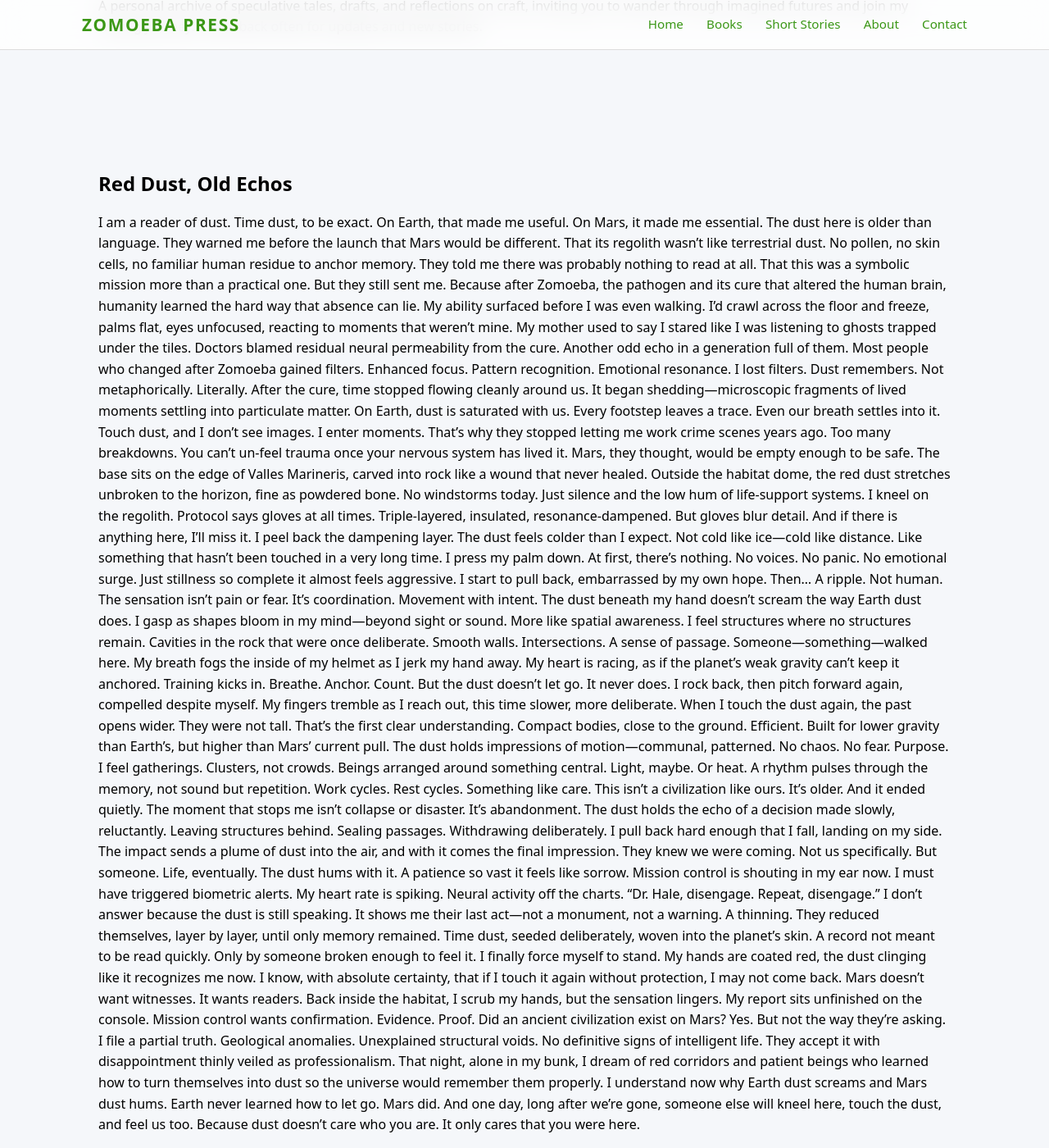
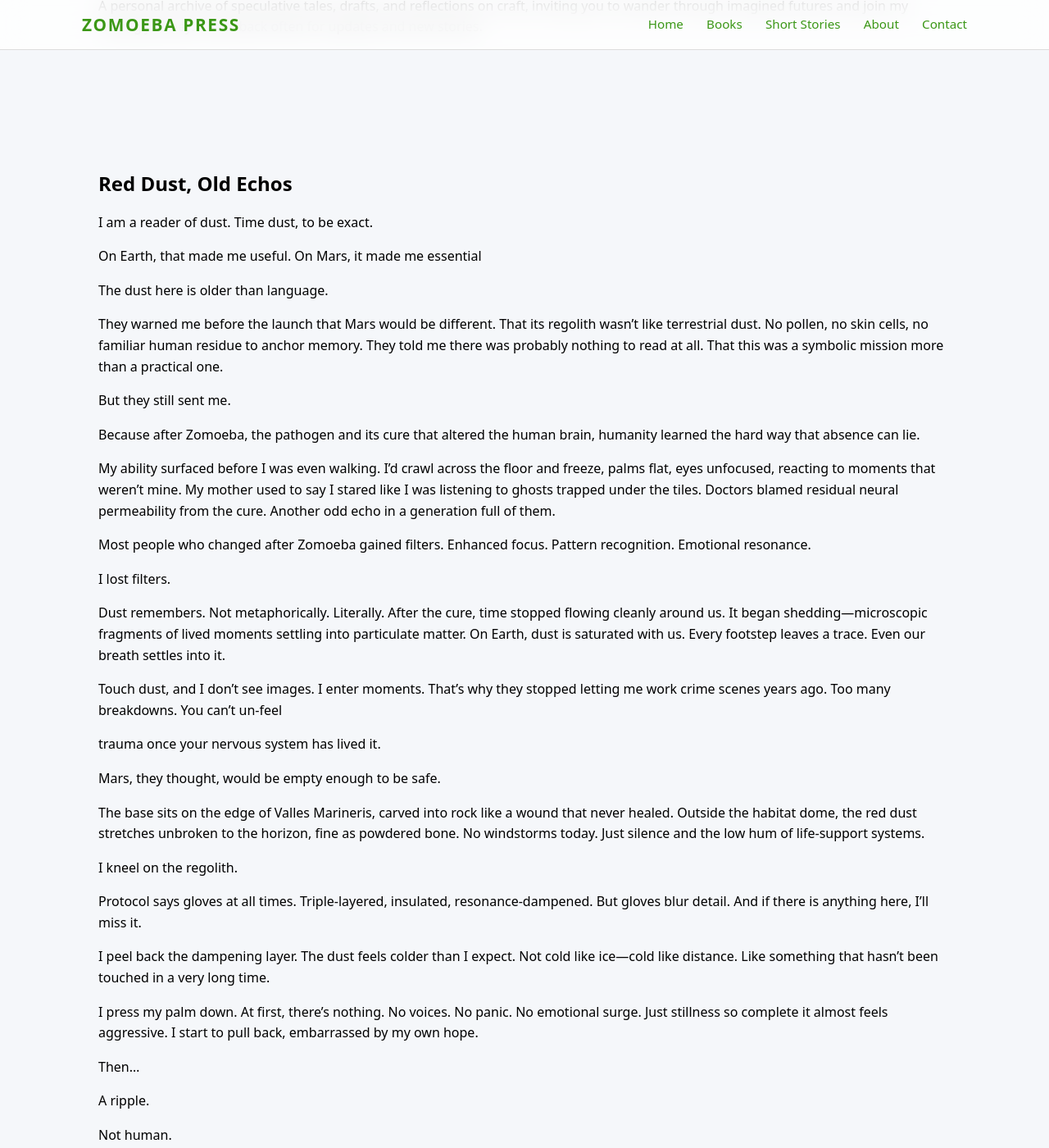
Before and after one commit to susanlynn-books/zomoeba, a Jekyll site: the page built from Short Stories.md, in a window 1280 px wide and 1400 px high, scrolled down 720 px. Shown: the whole window at 82% size. Built offline with Jekyll 4.4.1, drawn with Linux system fonts in a browser that asks for light colours; some of the changed text lies outside the part shown.

Commit message:
Update Short Stories.md

```diff
--- a/Short Stories.md
+++ b/Short Stories.md
@@ -37,107 +37,107 @@ permalink: /short stories/
 <section class="section section-dark">
   <div class="container">
     <h2>Red Dust, Old Echos</h2>
-    <p>
-     I am a reader of dust. Time dust, to be exact.
 
-On Earth, that made me useful. On Mars, it made me essential.
+    <p>I am a reader of dust. Time dust, to be exact.</p>
 
-The dust here is older than language.
+<p>On Earth, that made me useful. On Mars, it made me essential</p>
 
-They warned me before the launch that Mars would be different. That its regolith wasn’t like terrestrial dust. No pollen, no skin cells, no familiar human residue to anchor memory. They told me there was probably nothing to read at all. That this was a symbolic mission more than a practical one.
+<p>The dust here is older than language.</p>
 
-But they still sent me.
+<p>They warned me before the launch that Mars would be different. That its regolith wasn’t like terrestrial dust. No pollen, no skin cells, no familiar human residue to anchor memory. They told me there was probably nothing to read at all. That this was a symbolic mission more than a practical one.</p>
 
-Because after Zomoeba, the pathogen and its cure that altered the human brain, humanity learned the hard way that absence can lie.
+<p>But they still sent me.</p>
 
-My ability surfaced before I was even walking. I’d crawl across the floor and freeze, palms flat, eyes unfocused, reacting to moments that weren’t mine. My mother used to say I stared like I was listening to ghosts trapped under the tiles. Doctors blamed residual neural permeability from the cure. Another odd echo in a generation full of them.
+<p>Because after Zomoeba, the pathogen and its cure that altered the human brain, humanity learned the hard way that absence can lie.</p>
 
-Most people who changed after Zomoeba gained filters. Enhanced focus. Pattern recognition. Emotional resonance.
+<p>My ability surfaced before I was even walking. I’d crawl across the floor and freeze, palms flat, eyes unfocused, reacting to moments that weren’t mine. My mother used to say I stared like I was listening to ghosts trapped under the tiles. Doctors blamed residual neural permeability from the cure. Another odd echo in a generation full of them.</p>
 
-I lost filters.
+<p>Most people who changed after Zomoeba gained filters. Enhanced focus. Pattern recognition. Emotional resonance.</p>
 
-Dust remembers. Not metaphorically. Literally. After the cure, time stopped flowing cleanly around us. It began shedding—microscopic fragments of lived moments settling into particulate matter. On Earth, dust is saturated with us. Every footstep leaves a trace. Even our breath settles into it.
+<p>I lost filters.</p>
 
-Touch dust, and I don’t see images. I enter moments. That’s why they stopped letting me work crime scenes years ago. Too many breakdowns. You can’t un-feel trauma once your nervous system has lived it.
+<p>Dust remembers. Not metaphorically. Literally. After the cure, time stopped flowing cleanly around us. It began shedding—microscopic fragments of lived moments settling into particulate matter. On Earth, dust is saturated with us. Every footstep leaves a trace. Even our breath settles into it.</p>
 
-Mars, they thought, would be empty enough to be safe.
+<p>Touch dust, and I don’t see images. I enter moments. That’s why they stopped letting me work crime scenes years ago. Too many breakdowns. You can’t un-feel <p>trauma once your nervous system has lived it.</p>
 
-The base sits on the edge of Valles Marineris, carved into rock like a wound that never healed. Outside the habitat dome, the red dust stretches unbroken to the horizon, fine as powdered bone. No windstorms today. Just silence and the low hum of life-support systems.
+<p>Mars, they thought, would be empty enough to be safe.</p>
 
-I kneel on the regolith.
+<p>The base sits on the edge of Valles Marineris, carved into rock like a wound that never healed. Outside the habitat dome, the red dust stretches unbroken to the horizon, fine as powdered bone. No windstorms today. Just silence and the low hum of life-support systems.</p>
 
-Protocol says gloves at all times. Triple-layered, insulated, resonance-dampened. But gloves blur detail. And if there is anything here, I’ll miss it.
+<p>I kneel on the regolith.</p>
 
-I peel back the dampening layer. The dust feels colder than I expect. Not cold like ice—cold like distance. Like something that hasn’t been touched in a very long time.
+<p>Protocol says gloves at all times. Triple-layered, insulated, resonance-dampened. But gloves blur detail. And if there is anything here, I’ll miss it.</p>
 
-I press my palm down. At first, there’s nothing. No voices. No panic. No emotional surge. Just stillness so complete it almost feels aggressive. I start to pull back, embarrassed by my own hope.
+<p>I peel back the dampening layer. The dust feels colder than I expect. Not cold like ice—cold like distance. Like something that hasn’t been touched in a very long time.</p>
 
-Then…
+<p>I press my palm down. At first, there’s nothing. No voices. No panic. No emotional surge. Just stillness so complete it almost feels aggressive. I start to pull back, embarrassed by my own hope.</p>
 
-A ripple.
+<p>Then…</p>
 
-Not human.
+<p>A ripple.</p>
 
-The sensation isn’t pain or fear. It’s coordination. Movement with intent. The dust beneath my hand doesn’t scream the way Earth dust does.
+<p>Not human.</p>
 
-I gasp as shapes bloom in my mind—beyond sight or sound. More like spatial awareness. I feel structures where no structures remain. Cavities in the rock that were once deliberate. Smooth walls. Intersections. A sense of passage.
+<p>The sensation isn’t pain or fear. It’s coordination. Movement with intent. The dust beneath my hand doesn’t scream the way Earth dust does.</p>
 
-Someone—something—walked here.
+<p>I gasp as shapes bloom in my mind—beyond sight or sound. More like spatial awareness. I feel structures where no structures remain. Cavities in the rock that were once deliberate. Smooth walls. Intersections. A sense of passage.</p>
 
-My breath fogs the inside of my helmet as I jerk my hand away. My heart is racing, as if the planet’s weak gravity can’t keep it anchored. Training kicks in. Breathe. Anchor. Count.
+<p>Someone—something—walked here.</p>
 
-But the dust doesn’t let go. It never does.
+<p>My breath fogs the inside of my helmet as I jerk my hand away. My heart is racing, as if the planet’s weak gravity can’t keep it anchored. Training kicks in. Breathe. Anchor. Count.</p>
 
-I rock back, then pitch forward again, compelled despite myself. My fingers tremble as I reach out, this time slower, more deliberate. When I touch the dust again, the past opens wider.
+<p>But the dust doesn’t let go. It never does.</p>
 
-They were not tall.
+<p>I rock back, then pitch forward again, compelled despite myself. My fingers tremble as I reach out, this time slower, more deliberate. When I touch the dust again, the past opens wider.</p>
 
-That’s the first clear understanding. Compact bodies, close to the ground. Efficient. Built for lower gravity than Earth’s, but higher than Mars’ current pull. The dust holds impressions of motion—communal, patterned. No chaos. No fear.
+<p>They were not tall.</p>
 
-Purpose.
+<p>That’s the first clear understanding. Compact bodies, close to the ground. Efficient. Built for lower gravity than Earth’s, but higher than Mars’ current pull. The dust holds impressions of motion—communal, patterned. No chaos. No fear.</p>
 
-I feel gatherings. Clusters, not crowds. Beings arranged around something central. Light, maybe. Or heat. A rhythm pulses through the memory, not sound but repetition. Work cycles. Rest cycles. Something like care.
+<p>Purpose.</p>
 
-This isn’t a civilization like ours. It’s older. And it ended quietly.
+<p>I feel gatherings. Clusters, not crowds. Beings arranged around something central. Light, maybe. Or heat. A rhythm pulses through the memory, not sound but repetition. Work cycles. Rest cycles. Something like care.</p>
 
-The moment that stops me isn’t collapse or disaster. It’s abandonment. The dust holds the echo of a decision made slowly, reluctantly. Leaving structures behind. Sealing passages. Withdrawing deliberately.
+<p>This isn’t a civilization like ours. It’s older. And it ended quietly.</p>
 
-I pull back hard enough that I fall, landing on my side. The impact sends a plume of dust into the air, and with it comes the final impression. They knew we were coming.
+<p>The moment that stops me isn’t collapse or disaster. It’s abandonment. The dust holds the echo of a decision made slowly, reluctantly. Leaving structures behind. Sealing passages. Withdrawing deliberately.</p>
 
-Not us specifically. But someone. Life, eventually.
+<p>I pull back hard enough that I fall, landing on my side. The impact sends a plume of dust into the air, and with it comes the final impression. They knew we were coming.</p>
 
-The dust hums with it. A patience so vast it feels like sorrow.
+<p>Not us specifically. But someone. Life, eventually.</p>
 
-Mission control is shouting in my ear now. I must have triggered biometric alerts. My heart rate is spiking. Neural activity off the charts.
+<p>The dust hums with it. A patience so vast it feels like sorrow.</p>
 
-“Dr. Hale, disengage. Repeat, disengage.”
+<p>Mission control is shouting in my ear now. I must have triggered biometric alerts. My heart rate is spiking. Neural activity off the charts.</p>
 
-I don’t answer because the dust is still speaking. It shows me their last act—not a monument, not a warning. A thinning. They reduced themselves, layer by layer, until only memory remained. Time dust, seeded deliberately, woven into the planet’s skin.
+<p>“Dr. Hale, disengage. Repeat, disengage.”</p>
 
-A record not meant to be read quickly. Only by someone broken enough to feel it.
+<p>I don’t answer because the dust is still speaking. It shows me their last act—not a monument, not a warning. A thinning. They reduced themselves, layer by layer, until only memory remained. Time dust, seeded deliberately, woven into the planet’s skin.</p>
 
-I finally force myself to stand. My hands are coated red, the dust clinging like it recognizes me now. I know, with absolute certainty, that if I touch it again without protection, I may not come back.
+<p>A record not meant to be read quickly. Only by someone broken enough to feel it.</p>
 
-Mars doesn’t want witnesses. It wants readers.
+<p>I finally force myself to stand. My hands are coated red, the dust clinging like it recognizes me now. I know, with absolute certainty, that if I touch it again without protection, I may not come back.</p>
 
-Back inside the habitat, I scrub my hands, but the sensation lingers. My report sits unfinished on the console. Mission control wants confirmation. Evidence. Proof.
+<p>Mars doesn’t want witnesses. It wants readers.</p>
 
-Did an ancient civilization exist on Mars?
+<p>Back inside the habitat, I scrub my hands, but the sensation lingers. My report sits unfinished on the console. Mission control wants confirmation. Evidence. Proof.</p>
 
-Yes. But not the way they’re asking.
+<p>Did an ancient civilization exist on Mars?</p>
 
-I file a partial truth. Geological anomalies. Unexplained structural voids. No definitive signs of intelligent life.
+<p>Yes. But not the way they’re asking.</p>
 
-They accept it with disappointment thinly veiled as professionalism.
+<p>I file a partial truth. Geological anomalies. Unexplained structural voids. No definitive signs of intelligent life.</p>
 
-That night, alone in my bunk, I dream of red corridors and patient beings who learned how to turn themselves into dust so the universe would remember them properly.
+<p>They accept it with disappointment thinly veiled as professionalism.</p>
 
-I understand now why Earth dust screams and Mars dust hums. Earth never learned how to let go. Mars did. And one day, long after we’re gone, someone else will kneel here, touch the dust, and feel us too.
+<p>That night, alone in my bunk, I dream of red corridors and patient beings who learned how to turn themselves into dust so the universe would remember them properly.</p>
 
-Because dust doesn’t care who you are.
+<p>I understand now why Earth dust screams and Mars dust hums. Earth never learned how to let go. Mars did. And one day, long after we’re gone, someone else will kneel here, touch the dust, and feel us too.</p>
 
-It only cares that you were here.
-    </p>
+<p>Because dust doesn’t care who you are.</p>
+
+<p>It only cares that you were here.</p>
+
   </div>
 </section>
 
```
